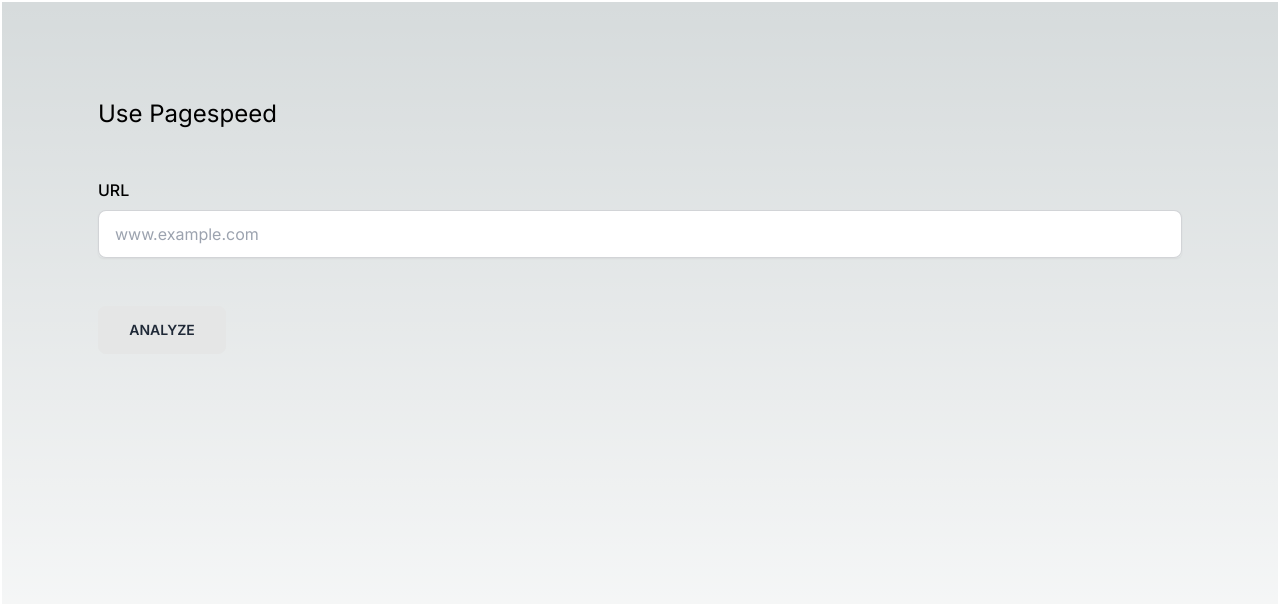
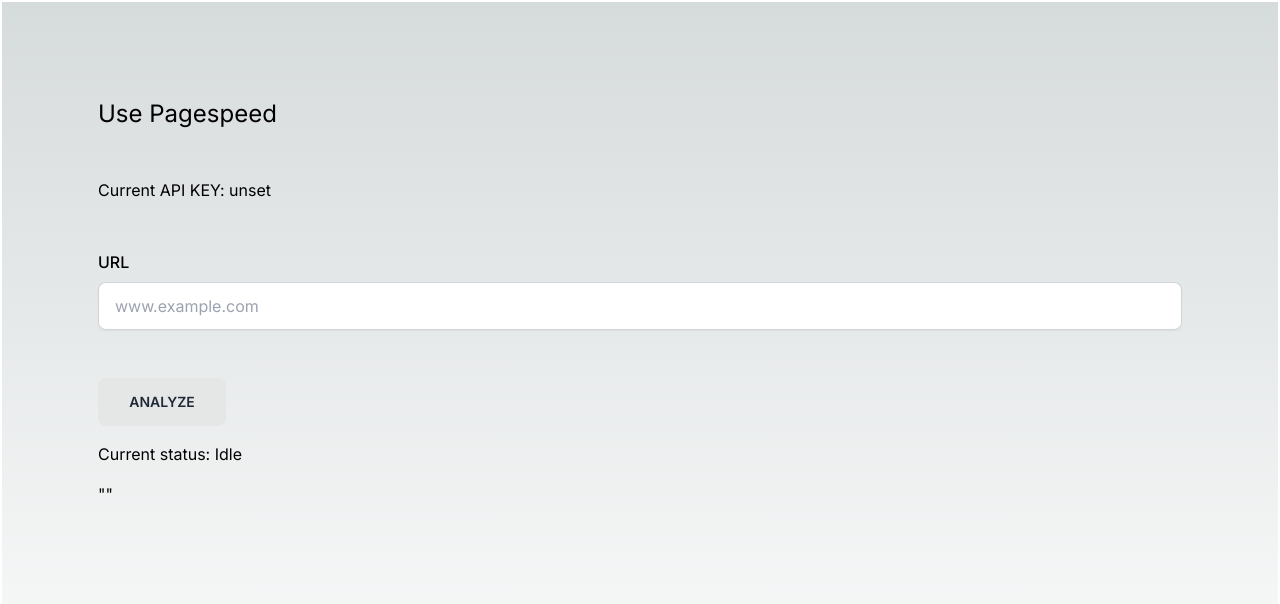
Before and after one commit to bsonCrew/Pagespeed-study, a Next.js app: page / in a window 1280 px wide. Shown: the top 604 px of the page. Built offline with nearby package versions, Linux system fonts and the light colour scheme; no server answers.

Commit message:
feat: implemented fetching button, stringify result

```diff
--- a/src/app/page.tsx
+++ b/src/app/page.tsx
@@ -3,24 +3,42 @@
 import Input from "@/components/input";
 import {ChangeEvent, useState} from "react";
 
+const PROCESS_ENV_KEY = process.env.NEXT_PUBLIC_PROCESS_ENV_KEY;
+const ADDRESS_PREFIX = "https://"
+
 export default function Home() {
     const [URL, setURL] = useState<string>("");
+    const [status, setStatus] = useState<string>("Idle");
+    const [result, setResult] = useState<string>("");
     const handleAddressChange = (event: ChangeEvent<HTMLInputElement>) => {
         setURL(event.target.value);
     }
 
-    const handleAnalyze = () => {
-        alert(URL);
+    const fetchAnalysis = async () => {
+        setStatus("Loading...");
+        const response = await fetch(`https://www.googleapis.com/pagespeedonline/v5/runPagespeed?url=${ADDRESS_PREFIX + URL}&key=${PROCESS_ENV_KEY}`);
+        const data = await response.json();
+        setResult(data);
+        setStatus("Finished");
     }
 
     return (
         <div className="w-full h-full grid gap-4">
             <div className="grid gap-x-8 gap-y-12">
+                <div>
+                    Current API KEY: {PROCESS_ENV_KEY}
+                </div>
                 <Input label="URL" placeholder="www.example.com" type="text" name="URL" value={URL}
                        onChange={handleAddressChange}/>
-                <button className="btn btn-active w-32" onClick={handleAnalyze}>
+                <button className="btn btn-active w-32" onClick={fetchAnalysis}>
                     Analyze
                 </button>
+            </div>
+            <div>
+                Current status: {status}
+            </div>
+            <div className="w-full max-w-full">
+                {JSON.stringify(result)}
             </div>
         </div>
     )
```
